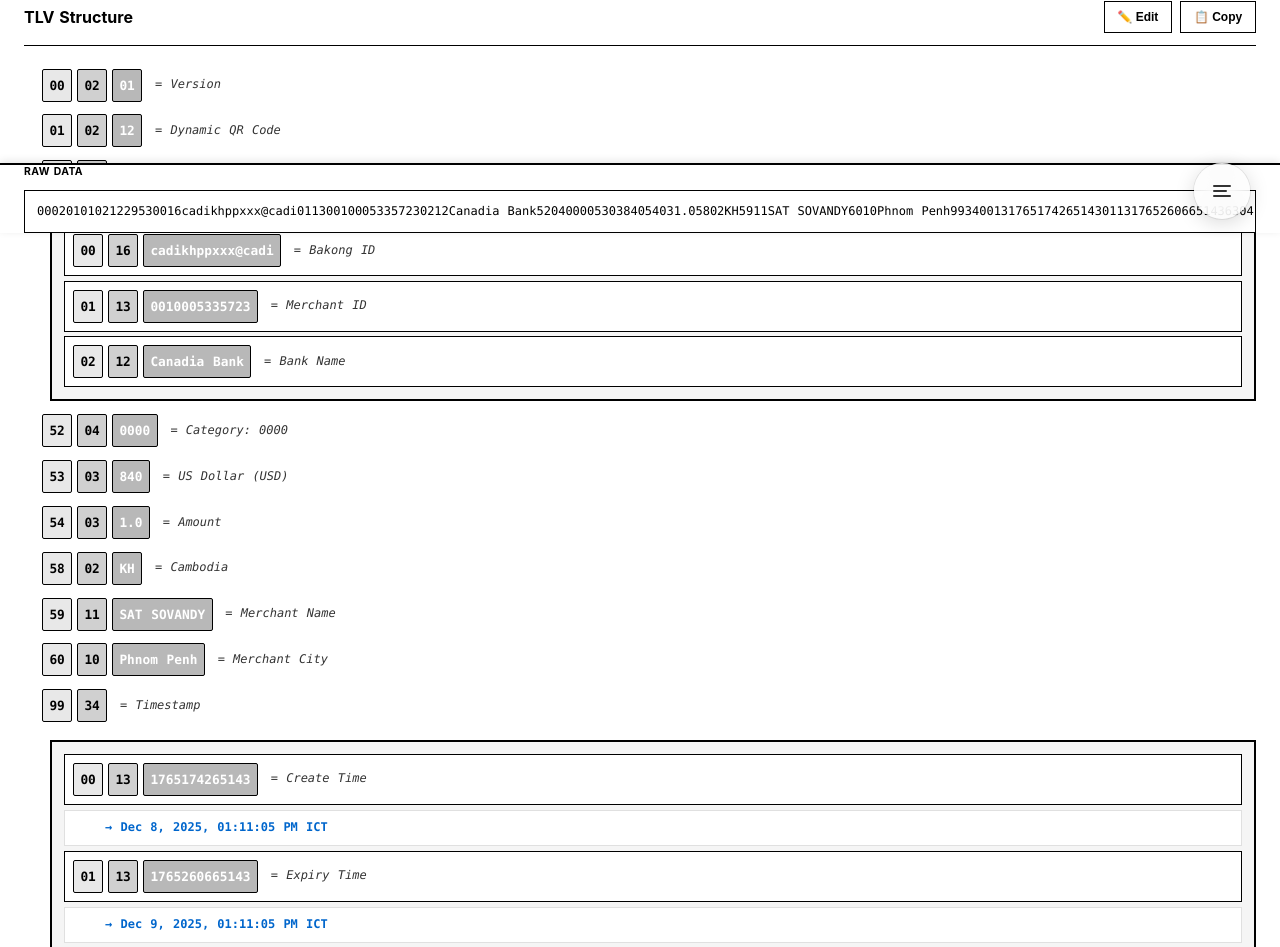
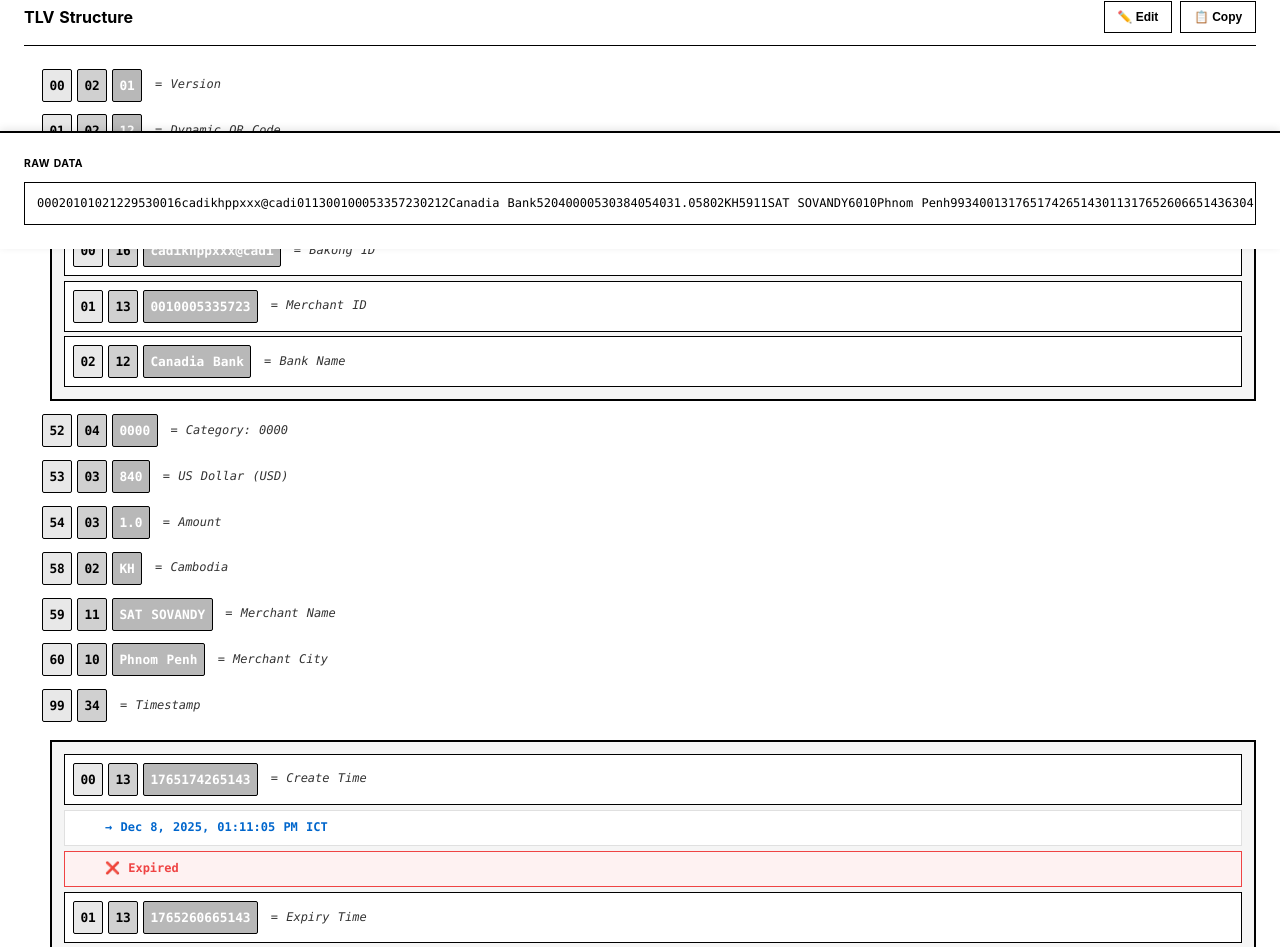
Before and after one commit to ousachea/App, a Nuxt app: page / in a window 1280 px wide. Shown: the part 551-1498 px from the top of the page. Built offline with nearby package versions, Linux system fonts and the light colour scheme.

Commit message:
lsaat update QR

```diff
--- a/pages/index.vue
+++ b/pages/index.vue
@@ -1,6 +1,5 @@
 <template>
   <div class="container">
-    <PageSwitcher />
     <div class="scanner-card">
       <div class="header">
         <h1 class="title">KHQR Scanner</h1>
@@ -310,7 +309,12 @@
                 <span class="tree-meaning">= Create Time</span>
               </div>
               <div class="tree-subitem-conversion" v-if="headerInfo.timestampNested['00']">
-                <span class="tree-meaning">→ {{ getTimestampReadable(headerInfo.timestampNested['00'].value) }}</span>
+                <span class="tree-meaning">→ {{
+          getTimestampReadableWithoutExpired(headerInfo.timestampNested['00'].value) }}</span>
+              </div>
+              <div class="tree-subitem-conversion timestamp-expired"
+                v-if="headerInfo.timestampNested['00'] && isTimestampExpired(headerInfo.timestampNested['00'].value)">
+                <span class="tree-meaning">❌ Expired</span>
               </div>
 
               <div class="tree-subitem-line" v-if="headerInfo.timestampNested['01']">
@@ -320,7 +324,12 @@
                 <span class="tree-meaning">= Expiry Time</span>
               </div>
               <div class="tree-subitem-conversion" v-if="headerInfo.timestampNested['01']">
-                <span class="tree-meaning">→ {{ getTimestampReadable(headerInfo.timestampNested['01'].value) }}</span>
+                <span class="tree-meaning">→ {{
+          getTimestampReadableWithoutExpired(headerInfo.timestampNested['01'].value) }}</span>
+              </div>
+              <div class="tree-subitem-conversion timestamp-expired"
+                v-if="headerInfo.timestampNested['01'] && isTimestampExpired(headerInfo.timestampNested['01'].value)">
+                <span class="tree-meaning">❌ Expired</span>
               </div>
             </div>
           </div>
@@ -788,6 +797,37 @@ export default {
 
       try {
         const date = new Date(ms);
+        const now = new Date();
+        const isExpired = date < now;
+
+        const options = {
+          year: 'numeric',
+          month: 'short',
+          day: 'numeric',
+          hour: '2-digit',
+          minute: '2-digit',
+          second: '2-digit',
+          timeZone: 'Asia/Bangkok' // Cambodia uses Bangkok timezone (UTC+7)
+        };
+        const dateStr = date.toLocaleString('en-US', options) + ' ICT';
+
+        if (isExpired) {
+          return dateStr + ' ❌ Expired';
+        }
+        return dateStr;
+      } catch {
+        return '';
+      }
+    },
+
+    getTimestampReadableWithoutExpired(timestamp) {
+      if (!timestamp) return '';
+
+      let ms = parseInt(timestamp, 10);
+      if (isNaN(ms)) return '';
+
+      try {
+        const date = new Date(ms);
         const options = {
           year: 'numeric',
           month: 'short',
@@ -800,6 +840,21 @@ export default {
         return date.toLocaleString('en-US', options) + ' ICT';
       } catch {
         return '';
+      }
+    },
+
+    isTimestampExpired(timestamp) {
+      if (!timestamp) return false;
+
+      let ms = parseInt(timestamp, 10);
+      if (isNaN(ms)) return false;
+
+      try {
+        const date = new Date(ms);
+        const now = new Date();
+        return date < now;
+      } catch {
+        return false;
       }
     },
 
@@ -1536,6 +1591,18 @@ export default {
   margin-left: 0;
 }
 
+.timestamp-expired {
+  background: #fef2f2 !important;
+  border-color: #ef4444 !important;
+  width: 100%;
+}
+
+.timestamp-expired .tree-meaning {
+  color: #ef4444 !important;
+  font-size: 0.75rem;
+  font-weight: 600;
+}
+
 .tree-data-long {
   background: #b8b8b8;
   color: #ffffff;
@@ -1617,8 +1684,7 @@ export default {
 }
 
 .raw-data {
-  margin-bottom: 1rem;
-  padding: 0 1.5rem;
+  padding: 1.5rem;
   position: fixed;
   bottom: 0;
   left: 0;
@@ -1626,7 +1692,6 @@ export default {
   background: white;
   border-top: 2px solid #000000;
   z-index: 50;
-  max-height: 150px;
   overflow-y: auto;
   box-shadow: 0 -2px 8px rgba(0, 0, 0, 0.1);
 }
```
